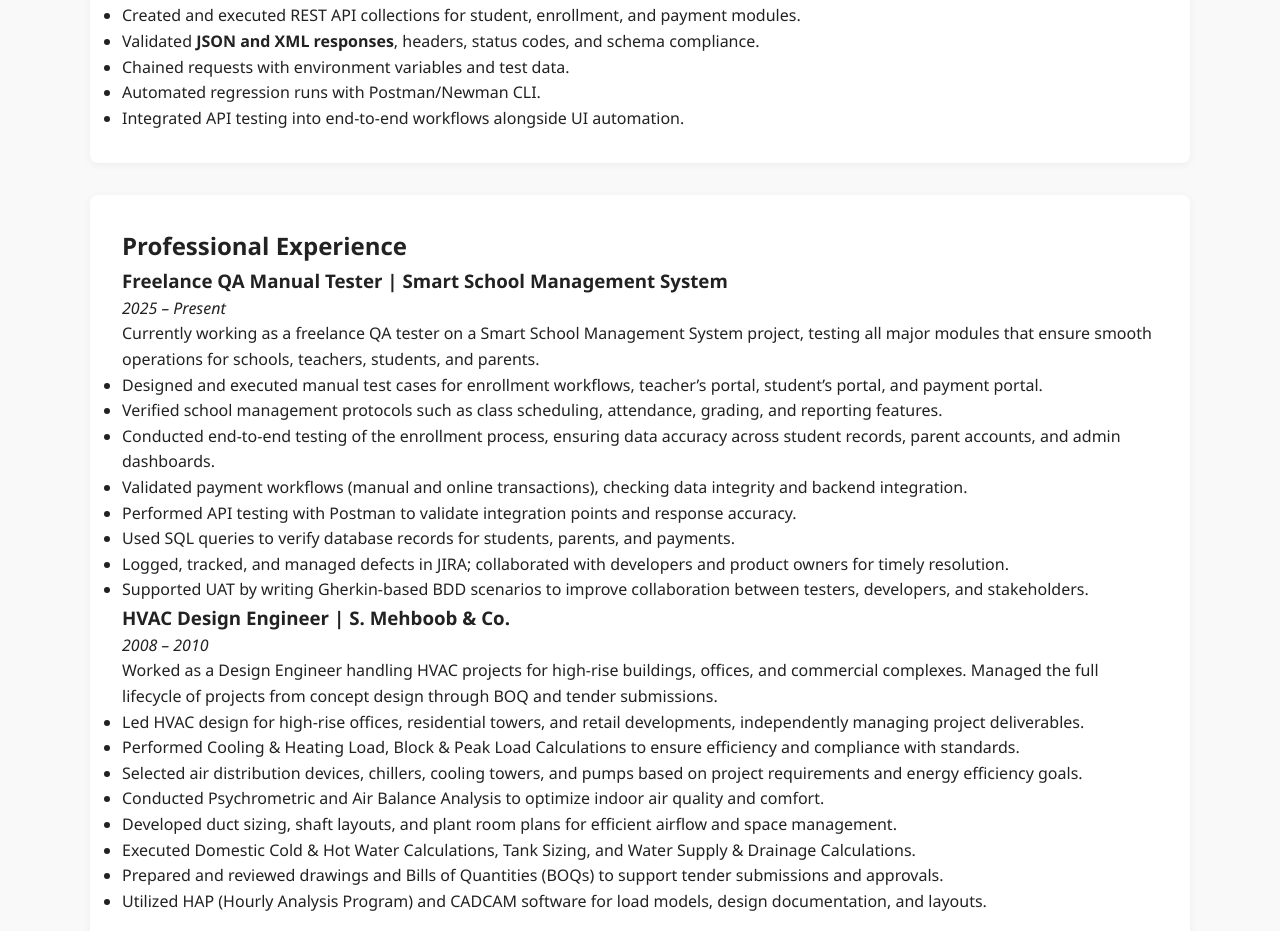
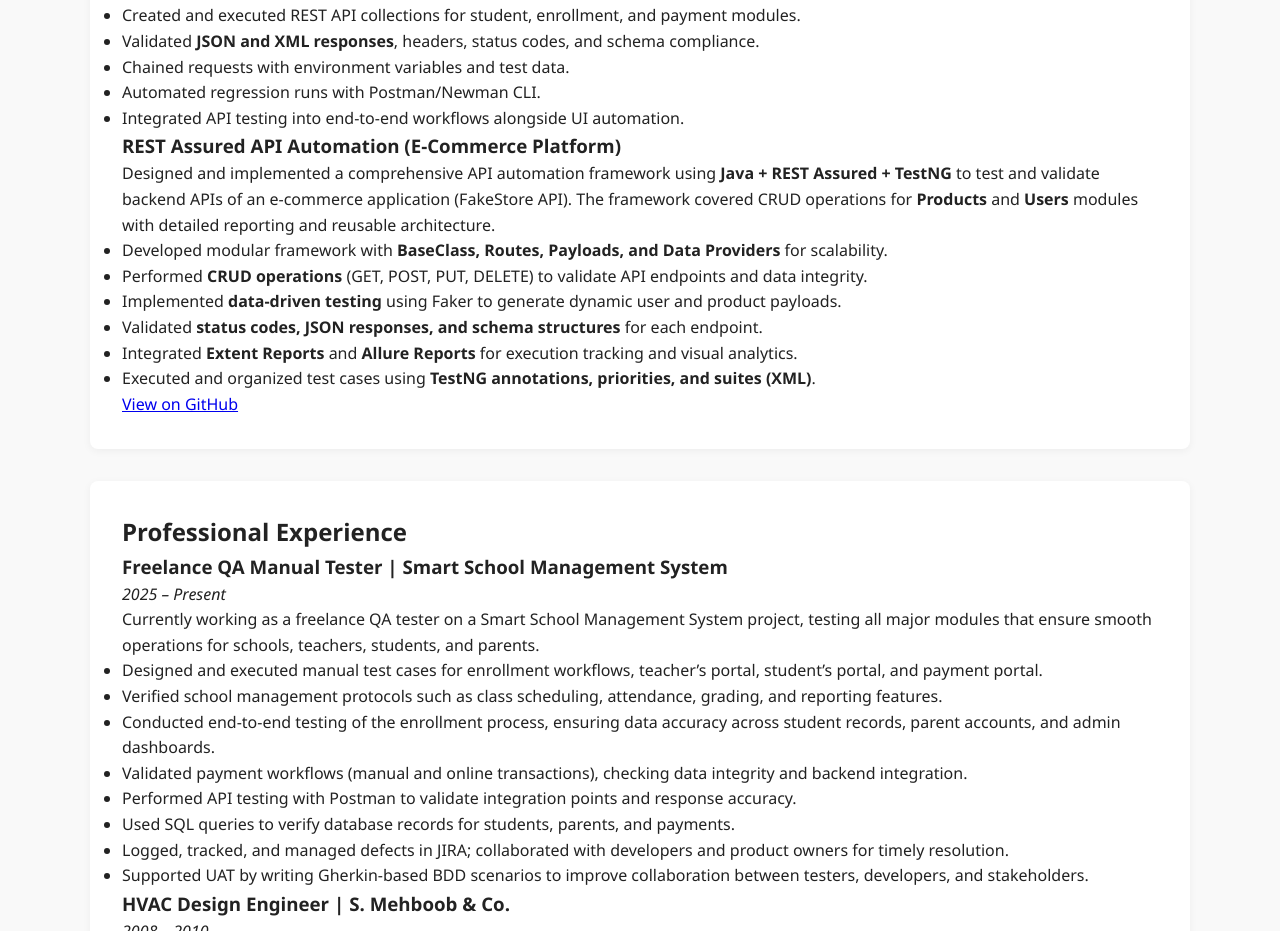
Before and after one commit to SanaIftikhar4/Portfolio, a plain HTML site: page index.html in a window 1280 px wide. Shown: the part 1623-2554 px from the top of the page. Drawn offline with Linux system fonts and the light colour scheme.

Commit message:
Updated resume and added REST Assured project details

```diff
--- a/index.html
+++ b/index.html
@@ -127,8 +127,32 @@
       <li>Integrated API testing into end-to-end workflows alongside UI automation.</li>
     </ul>
   </div>
+
+<!-- REST Assured API Automation (E-Commerce Platform) -->
+<div class="project">
+  <h3>REST Assured API Automation (E-Commerce Platform)</h3>
+  <p>
+    Designed and implemented a comprehensive API automation framework using
+    <strong>Java + REST Assured + TestNG</strong> to test and validate backend APIs of an e-commerce application
+    (FakeStore API). The framework covered CRUD operations for <strong>Products</strong> and <strong>Users</strong>
+    modules
+    with detailed reporting and reusable architecture.
+  </p>
+  <ul>
+    <li>Developed modular framework with <strong>BaseClass, Routes, Payloads, and Data Providers</strong> for
+      scalability.</li>
+    <li>Performed <strong>CRUD operations</strong> (GET, POST, PUT, DELETE) to validate API endpoints and data
+      integrity.</li>
+    <li>Implemented <strong>data-driven testing</strong> using Faker to generate dynamic user and product payloads.</li>
+    <li>Validated <strong>status codes, JSON responses, and schema structures</strong> for each endpoint.</li>
+    <li>Integrated <strong>Extent Reports</strong> and <strong>Allure Reports</strong> for execution tracking and visual
+      analytics.</li>
+    <li>Executed and organized test cases using <strong>TestNG annotations, priorities, and suites (XML)</strong>.</li>
+  </ul>
+  <p><a href="https://github.com/SanaIftikhar4" target="_blank">View on GitHub</a></p>
+</div>
+
 </section>
-
 
   <!-- Experience -->
   <section id="experience">
@@ -198,7 +222,7 @@
   <!-- Resume -->
 <section id="resume">
   <h2>Resume</h2>
-  <a href="Sana_Iftikhar_Resume.pdf" download class="resume-btn">
+  <a href="Sana_Iftikhar.pdf" download class="resume-btn">
     📄 Download My Resume
   </a>
 </section>
```
Also changed, not shown: 1 other file.
